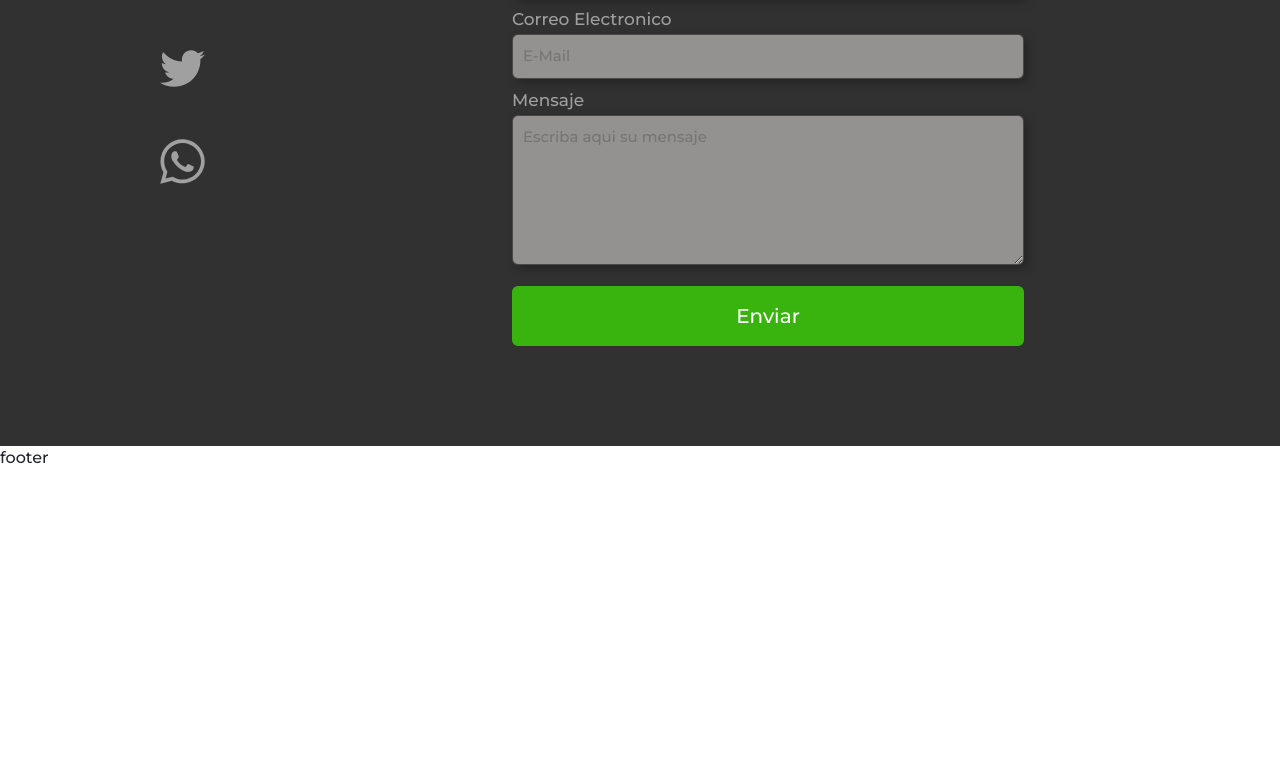
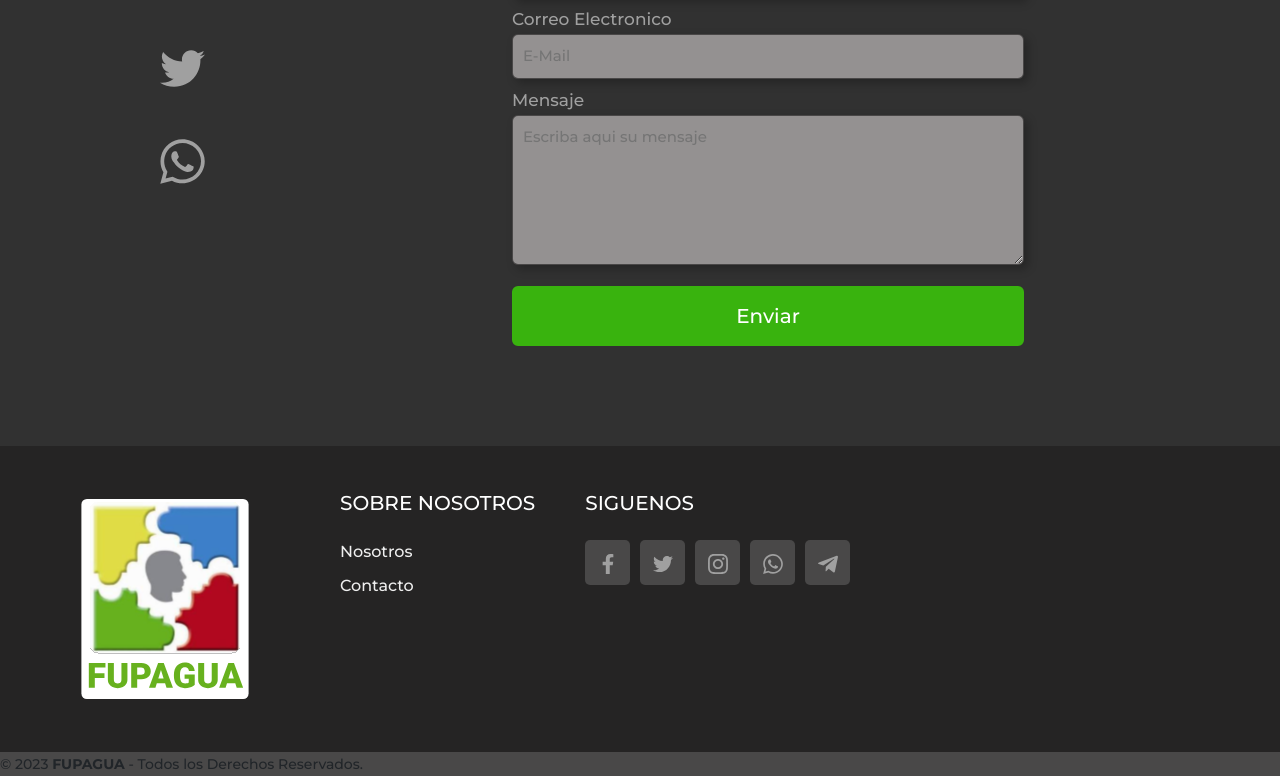
Before and after one commit to zovalger/fupagua-landing, a Next.js app: page /formulario in a window 1280 px wide. Shown: the part 354-1130 px from the top of the page. Before the commit the page ends 824 px from the top, so only its background shows below. Built offline with nearby package versions, Linux system fonts and the light colour scheme.

Commit message:
agg footer

```diff
--- /dev/null
+++ b/layouts/FooterLanding.jsx
@@ -0,0 +1,77 @@
+import Image from "next/image";
+import style from "../styles/FooterLanding/FooterLanding.module.css";
+
+export function FooterLanding() {
+  return (
+  <div className={style.footer}>
+    <div className={style.group_1}>
+        <div className={style.box}>
+            <figure>
+                <a href="#">
+                    <Image
+                    width={200}
+                    height={200}
+                    src={("/logo/logo_extended.svg")}
+                    alt="logo de FUPAGUA" />
+                </a>
+            </figure>
+
+        </div>
+        <div className={style.box}>
+            <h2>SOBRE NOSOTROS</h2>
+            <p>Nosotros</p>
+            <p>Contacto</p>
+        </div>
+        <div className={style.box}>
+            <h2>SIGUENOS</h2>
+            <div className={style.red}>
+                <a href="#" className="facebook">
+                <Image
+                    src={("/logo-redes/facebook.svg")}
+                    height={20}
+                    width={20}
+                    alt="facebook"
+                    />
+                </a>
+                <a href="#" className="twitter">
+                <Image
+                    src={("/logo-redes/twitter.svg")}
+                    height={20}
+                    width={20}
+                    alt="twitter"
+                    />
+                </a>
+                <a href="#" className="instagram">
+                <Image
+                    src={("/logo-redes/instagram.svg")}
+                    height={20}
+                    width={20}
+                    alt="instagram"
+                    />
+                </a>
+                <a href="#" className="whatsapp">
+                <Image
+                    src={("/logo-redes/whatsapp.svg")}
+                    height={20}
+                    width={20}
+                    alt="whatsapp"
+                    />
+                </a>
+                <a href="#" className="telegram">
+                <Image
+                    src={("/logo-redes/telegram.svg")}
+                    height={20}
+                    width={20}
+                    alt="telegram"
+                    />
+                </a>
+            </div>
+        </div>
+    </div>
+    <div className={style.group_2}>
+        <small>&copy; 2023 <b>FUPAGUA</b> - Todos los Derechos Reservados. </small>
+    </div>
+    </div>
+  );
+}
+export default FooterLanding;
--- a/layouts/Layout.jsx
+++ b/layouts/Layout.jsx
@@ -1,4 +1,5 @@
 import NavLanding from "../layouts/NavLanding";
+import FooterLanding from "../layouts/FooterLanding";
 
 function Layout({children, title}) {
   return (
@@ -11,9 +12,9 @@ function Layout({children, title}) {
 <main> {children} </main>
 
       <footer>
-              footer
-          </footer>
-          </div>
+        <FooterLanding />
+        </footer>
+        </div>
   );
 }
 
--- a/pages/index.jsx
+++ b/pages/index.jsx
@@ -29,6 +29,8 @@ import BookLanding from "../components/BookLanding";
 import ActivityLanding from "../components/ActivityLanding";
 
 import Contador from "../components/Contador";
+
+import FooterLanding from "../layouts/FooterLanding";
 
 // Librerias
 
@@ -85,7 +87,9 @@ export default function Home({ numberVisit }) {
 				</section>
 			</main>
 
-			<footer className={""}></footer>
+			<footer className={""}>
+			<FooterLanding />
+			</footer>
 		</div>
 	);
 }
--- /dev/null
+++ b/styles/FooterLanding/FooterLanding.module.css
@@ -0,0 +1,53 @@
+.footer {
+    width: 100%;
+    background-color: #252424;
+}
+
+.footer .group_1 {
+    width: 100%;
+    max-width: 1200px;
+    margin: auto;
+    display: flex;
+    grid-gap: 50px;
+    padding: 45px 0px;
+}
+
+.footer .group_1 .box figure{
+    width: 100%;
+    height: 100%;
+    display: flex;
+    justify-content: center;
+    align-items: center;
+}
+
+.footer .group_1 .box figure img{
+    width: 250px;
+}
+
+.footer .group_1 .box h2{
+    color: #fff;
+    margin-bottom: 25px;
+    font-size: 20px;
+}
+
+.footer .group_1 .box p{
+    color: #efefef;
+    margin-bottom: 10px;
+}
+
+.footer .group_1 .red a{
+    display: inline-block;
+    text-decoration: none;
+    width: 45px;
+    height: 45px;
+    line-height: 45px;
+    color: #fff;
+    margin-right: 10px;
+    background-color: #494848;
+    text-align: center;
+    border-radius: 5px;
+}
+
+.footer .group_2{
+    background-color: #494848;
+}
```
